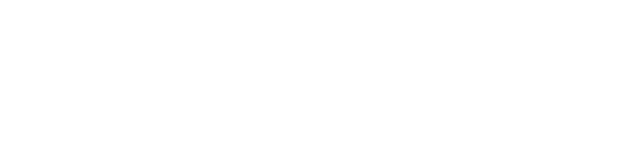
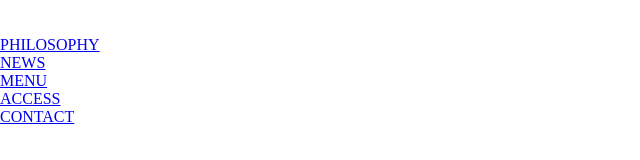
Before and after one commit to hara-PG/scss02, a plain HTML site: page index.html in a window 1280 px wide. Shown: the whole page, without its empty margins (0-640 px from the left). Drawn offline with Linux system fonts and the light colour scheme.

Commit message:
html header 枠作成

```diff
--- a/index.html
+++ b/index.html
@@ -3,9 +3,25 @@
   <head>
     <meta charset="utf-8" />
     <meta name="viewport" content="width=device-width, initial-scale=1" />
-    <title>レスポンシブ２</title>
+    <title>scssレスポンシブ2</title>
     <link rel="stylesheet" href="css/reset.css" />
     <link rel="stylesheet" href="css/style.css" />
   </head>
-  <body></body>
+  <body>
+    <header class="header">
+      <ul class="header-sns">
+        <li><a href="#"></a></li>
+        <li><a href="#"></a></li>
+      </ul>
+      <ul class="header-navi">
+        <li><a href="#">PHILOSOPHY</a></li>
+        <li><a href="#">NEWS</a></li>
+        <li><a href="#">MENU</a></li>
+        <li><a href="#">ACCESS</a></li>
+        <li><a href="#">CONTACT</a></li>
+      </ul>
+    </header>
+    <main></main>
+    <footer></footer>
+  </body>
 </html>
```
